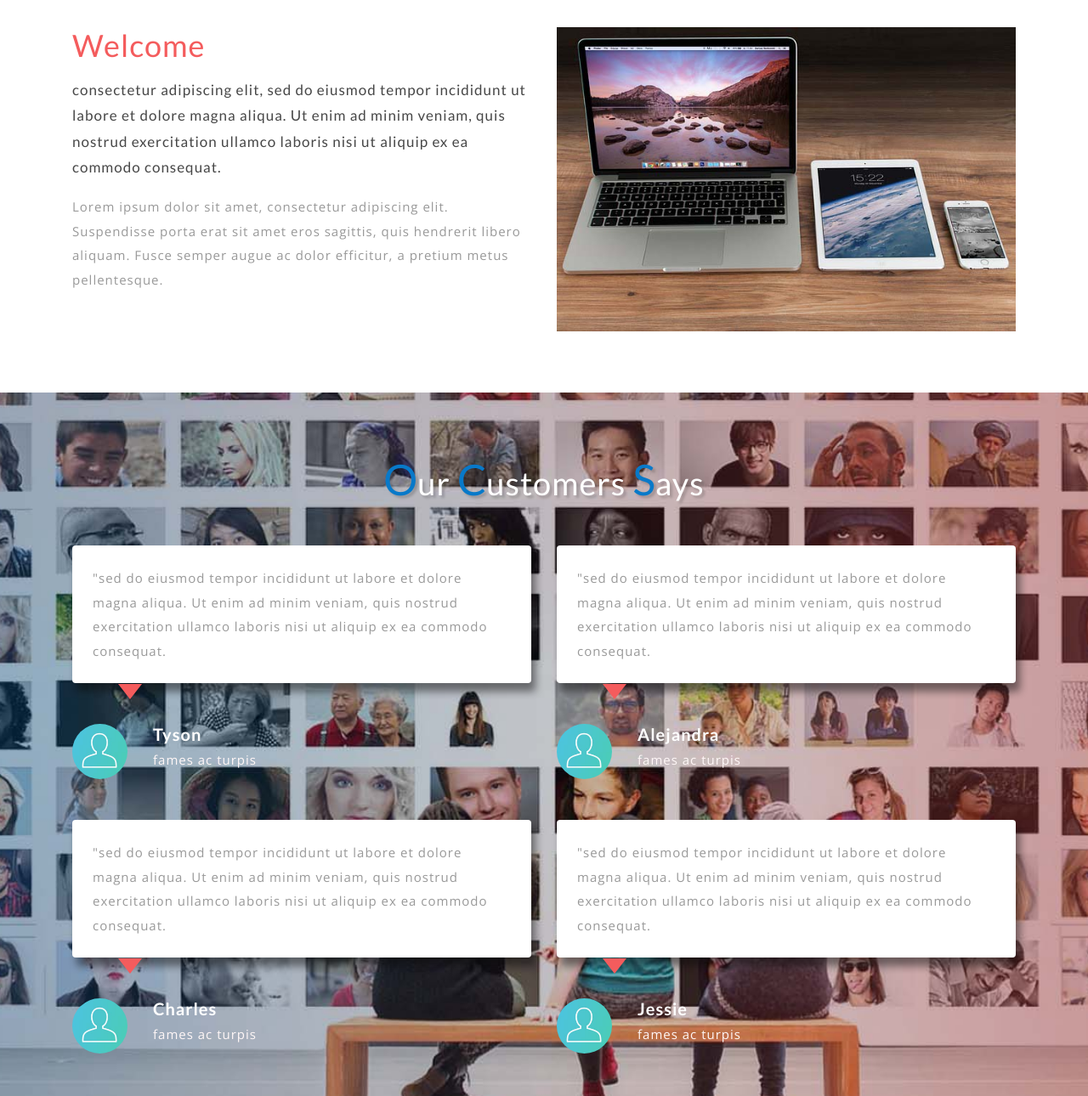
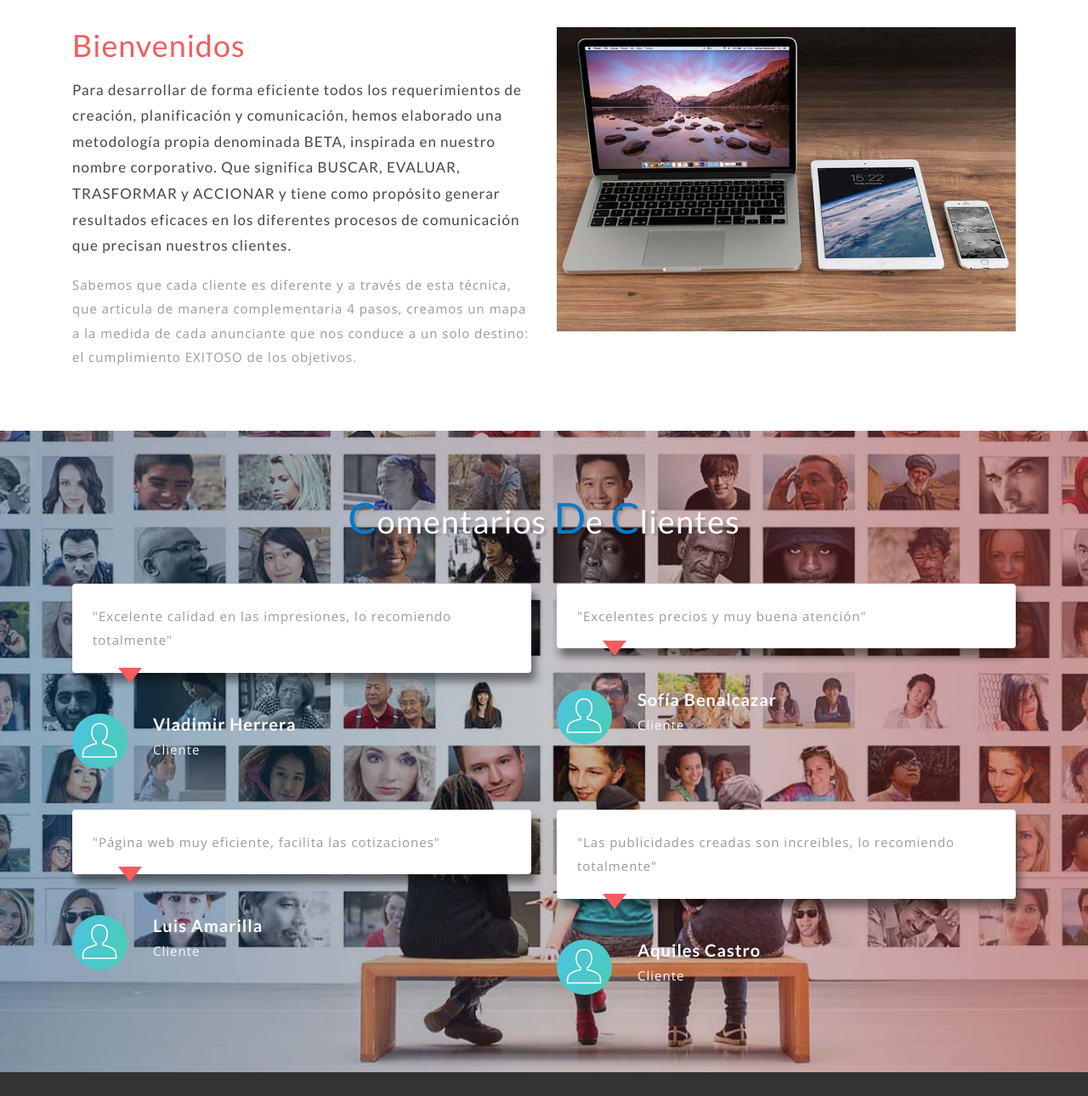
Before and after one commit to dvhuerta/dvhuerta.github.io, a plain HTML site: page about.html in a window 1280 px wide. Shown: the part 713-2003 px from the top of the page at 85% size. Drawn offline with nearby package versions, Linux system fonts and the light colour scheme.

Commit message:
sobre nosotros

```diff
--- a/about.html
+++ b/about.html
@@ -328,14 +328,15 @@ License URL: http://creativecommons.org/licenses/by/3.0/
         <div class="container py-xl-4 py-lg-2">
             <!-- tittle heading -->
             <h3 class="tittle-w3l text-center mb-lg-5 mb-sm-4 mb-3">
-                <span>A</span>bout
-                <span>U</span>s</h3>
+                <span>C</span>onócenos
+            </h3>
             <!-- //tittle heading -->
             <div class="row">
                 <div class="col-lg-6 welcome-left">
-                    <h3>Welcome</h3>
-                    <h4 class="my-sm-3 my-2">consectetur adipiscing elit, sed do eiusmod tempor incididunt ut labore et dolore magna aliqua. Ut enim ad minim veniam, quis nostrud exercitation ullamco laboris nisi ut aliquip ex ea commodo consequat.</h4>
-                    <p>Lorem ipsum dolor sit amet, consectetur adipiscing elit. Suspendisse porta erat sit amet eros sagittis, quis hendrerit libero aliquam. Fusce semper augue ac dolor efficitur, a pretium metus pellentesque.</p>
+                    <h3>Bienvenidos</h3>
+                    <h4 class="my-sm-3 my-2">Para desarrollar de forma eficiente todos los requerimientos de creación, planificación y comunicación, hemos elaborado una metodología propia denominada BETA, inspirada en nuestro nombre corporativo. Que significa BUSCAR, EVALUAR,
+                        TRASFORMAR y ACCIONAR y tiene como propósito generar resultados eficaces en los diferentes procesos de comunicación que precisan nuestros clientes. </h4>
+                    <p>Sabemos que cada cliente es diferente y a través de esta técnica, que articula de manera complementaria 4 pasos, creamos un mapa a la medida de cada anunciante que nos conduce a un solo destino: el cumplimiento EXITOSO de los objetivos.</p>
                 </div>
                 <div class="col-lg-6 welcome-right-top mt-lg-0 mt-sm-5 mt-4">
                     <img src="images/ab.jpg" class="img-fluid" alt=" ">
@@ -350,64 +351,64 @@ License URL: http://creativecommons.org/licenses/by/3.0/
         <div class="container py-xl-4 py-lg-2">
             <!-- tittle heading -->
             <h3 class="tittle-w3l text-center text-white mb-lg-5 mb-sm-4 mb-3">
-                <span>O</span>ur
-                <span>C</span>ustomers
-                <span>S</span>ays</h3>
+                <span>C</span>omentarios
+                <span>D</span>e
+                <span>C</span>lientes</h3>
             <!-- tittle heading -->
             <div class="row gallery-index">
                 <div class="col-sm-6 med-testi-grid">
                     <div class="med-testi test-tooltip rounded p-4">
-                        <p>"sed do eiusmod tempor incididunt ut labore et dolore magna aliqua. Ut enim ad minim veniam, quis nostrud exercitation ullamco laboris nisi ut aliquip ex ea commodo consequat.</p>
+                        <p>"Excelente calidad en las impresiones, lo recomiendo totalmente"</p>
                     </div>
                     <div class="row med-testi-left my-5">
                         <div class="col-lg-2 col-3 w3ls-med-testi-img">
                             <img src="images/user.jpg" alt=" " class="img-fluid rounded-circle" />
                         </div>
                         <div class="col-lg-10 col-9 med-testi-txt">
-                            <h4 class="font-weight-bold mb-lg-1 mb-2">Tyson</h4>
-                            <p>fames ac turpis</p>
+                            <h4 class="font-weight-bold mb-lg-1 mb-2">Vladimir Herrera</h4>
+                            <p>Cliente</p>
                         </div>
                     </div>
                 </div>
                 <div class="col-sm-6 med-testi-grid">
                     <div class="med-testi test-tooltip rounded p-4">
-                        <p>"sed do eiusmod tempor incididunt ut labore et dolore magna aliqua. Ut enim ad minim veniam, quis nostrud exercitation ullamco laboris nisi ut aliquip ex ea commodo consequat.</p>
+                        <p>"Excelentes precios y muy buena atención"</p>
                     </div>
                     <div class="row med-testi-left my-5">
                         <div class="col-lg-2 col-3 w3ls-med-testi-img">
                             <img src="images/user.jpg" alt=" " class="img-fluid rounded-circle" />
                         </div>
                         <div class="col-lg-10 col-9 med-testi-txt">
-                            <h4 class="font-weight-bold mb-lg-1 mb-2">Alejandra</h4>
-                            <p>fames ac turpis</p>
+                            <h4 class="font-weight-bold mb-lg-1 mb-2">Sofía Benalcazar</h4>
+                            <p>Cliente</p>
                         </div>
                     </div>
                 </div>
                 <div class="col-sm-6 med-testi-grid">
                     <div class="med-testi test-tooltip rounded p-4">
-                        <p>"sed do eiusmod tempor incididunt ut labore et dolore magna aliqua. Ut enim ad minim veniam, quis nostrud exercitation ullamco laboris nisi ut aliquip ex ea commodo consequat.</p>
+                        <p>"Página web muy eficiente, facilita las cotizaciones"</p>
                     </div>
                     <div class="row med-testi-left mt-sm-5 my-5">
                         <div class="col-lg-2 col-3 w3ls-med-testi-img">
                             <img src="images/user.jpg" alt=" " class="img-fluid rounded-circle" />
                         </div>
                         <div class="col-lg-10 col-9 med-testi-txt">
-                            <h4 class="font-weight-bold mb-lg-1 mb-2">Charles</h4>
-                            <p>fames ac turpis</p>
+                            <h4 class="font-weight-bold mb-lg-1 mb-2">Luis Amarilla</h4>
+                            <p>Cliente</p>
                         </div>
                     </div>
                 </div>
                 <div class="col-sm-6 med-testi-grid">
                     <div class="med-testi test-tooltip rounded p-4">
-                        <p>"sed do eiusmod tempor incididunt ut labore et dolore magna aliqua. Ut enim ad minim veniam, quis nostrud exercitation ullamco laboris nisi ut aliquip ex ea commodo consequat.</p>
+                        <p>"Las publicidades creadas son increibles, lo recomiendo totalmente"</p>
                     </div>
                     <div class="row med-testi-left mt-5">
                         <div class="col-lg-2 col-3 w3ls-med-testi-img">
                             <img src="images/user.jpg" alt=" " class="img-fluid rounded-circle" />
                         </div>
                         <div class="col-lg-10 col-9 med-testi-txt">
-                            <h4 class="font-weight-bold mb-lg-1 mb-2">Jessie</h4>
-                            <p>fames ac turpis</p>
+                            <h4 class="font-weight-bold mb-lg-1 mb-2">Aquiles Castro</h4>
+                            <p>Cliente</p>
                         </div>
                     </div>
                 </div>
```
